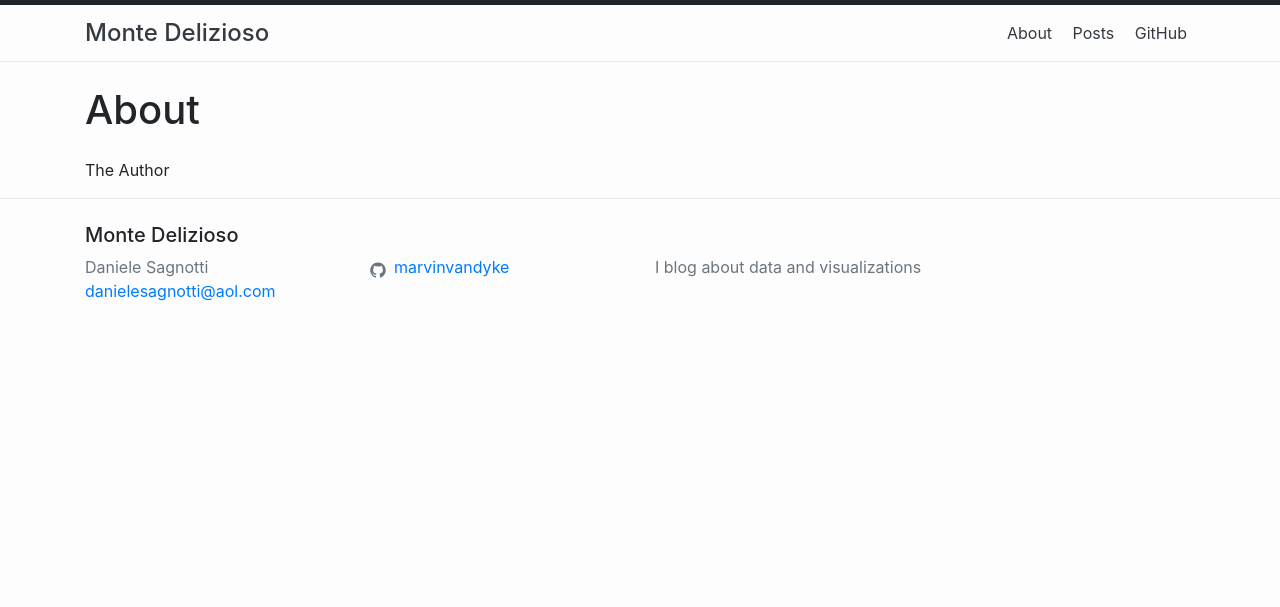
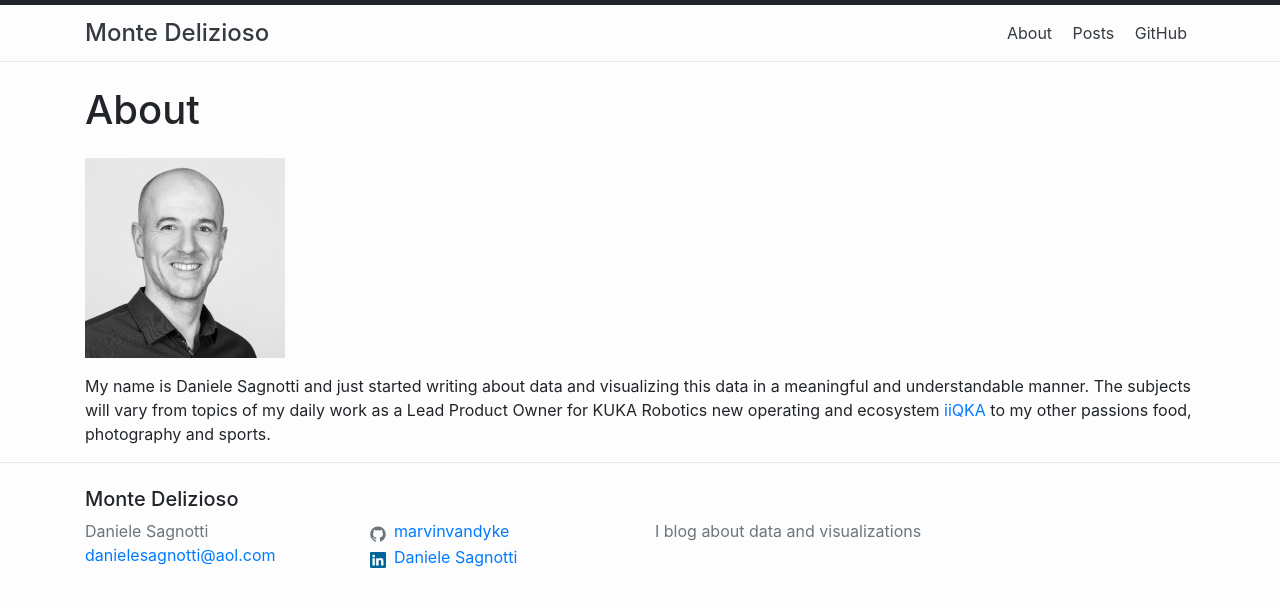
Before and after one commit to marvinvandyke/montedelizioso, a Jekyll site: the page built from about.md, in a window 1280 px wide. Shown: the top 607 px of the page. Built offline with Jekyll 4.4.1, drawn with Linux system fonts in a browser that asks for light colours.

Commit message:
Added about content

```diff
--- a/_config.yml
+++ b/_config.yml
@@ -23,6 +23,9 @@ footer_icons:
 - username: marvinvandyke
   url: https://github.com/marvinvandyke
   icon: icon-github.svg
+- username: Daniele Sagnotti
+  url: https://www.linkedin.com/in/daniele-sagnotti-b2527392/
+  icon: linkedin-icon-2.svg
 
 paginate: 5
 
--- a/about.md
+++ b/about.md
@@ -4,4 +4,6 @@ title: About
 permalink: /about/
 ---
 
-The Author
+![](../me.jpeg)
+
+My name is Daniele Sagnotti and just started writing about data and visualizing this data in a meaningful and understandable manner. The subjects will vary from topics of my daily work as a Lead Product Owner for KUKA Robotics new operating and ecosystem [iiQKA](https://www.kuka.com/en-de/future-production/iiqka) to my other passions food, photography and sports.
```
Also changed, not shown: README.md, _includes/linkedin-icon-2.svg (added), _posts/2021-11-26-Visu dev team dependencies.md (renamed from _posts/2021-11-26-Visualization dependencies between development teams.md), me.jpeg (added).
